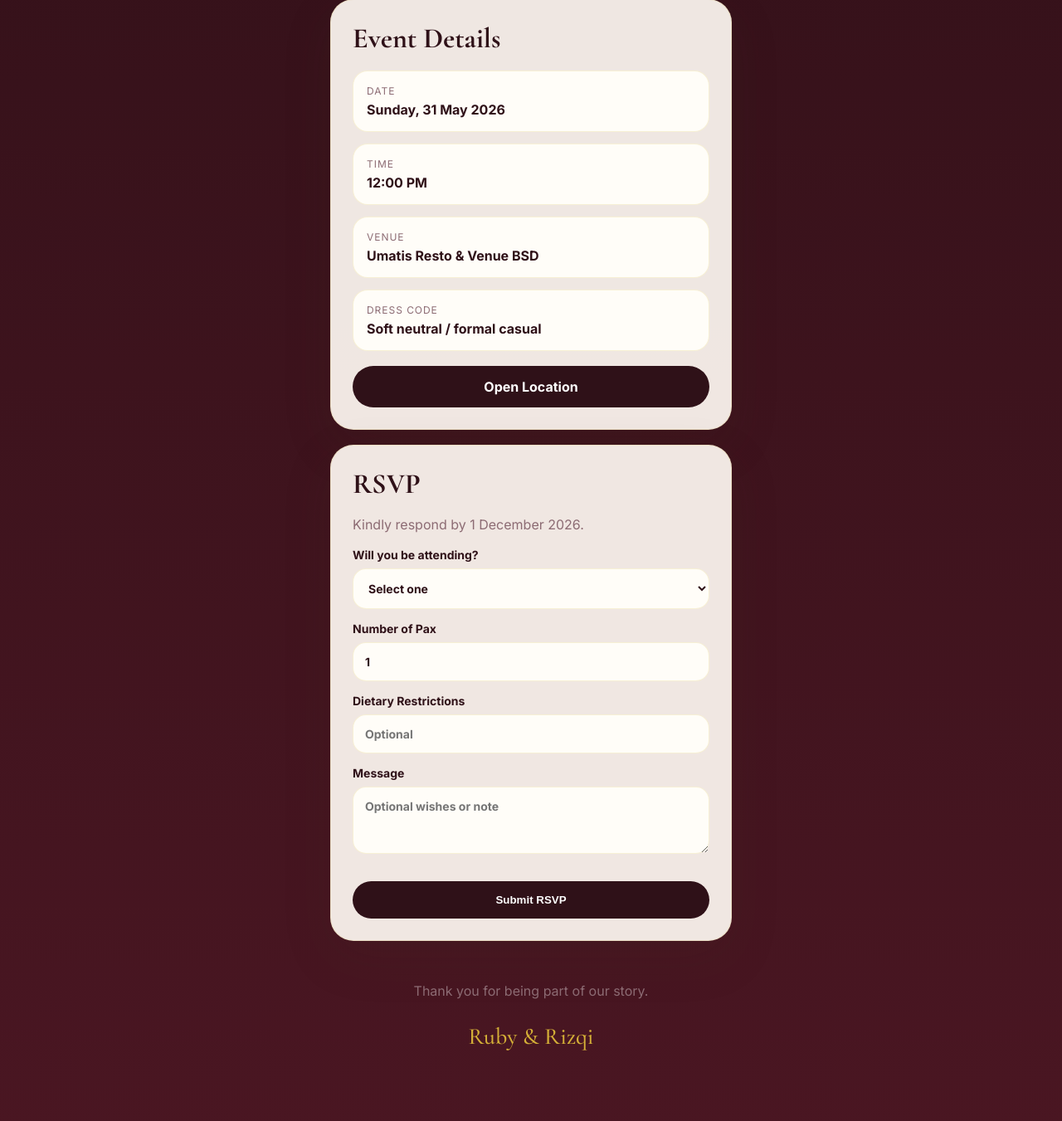
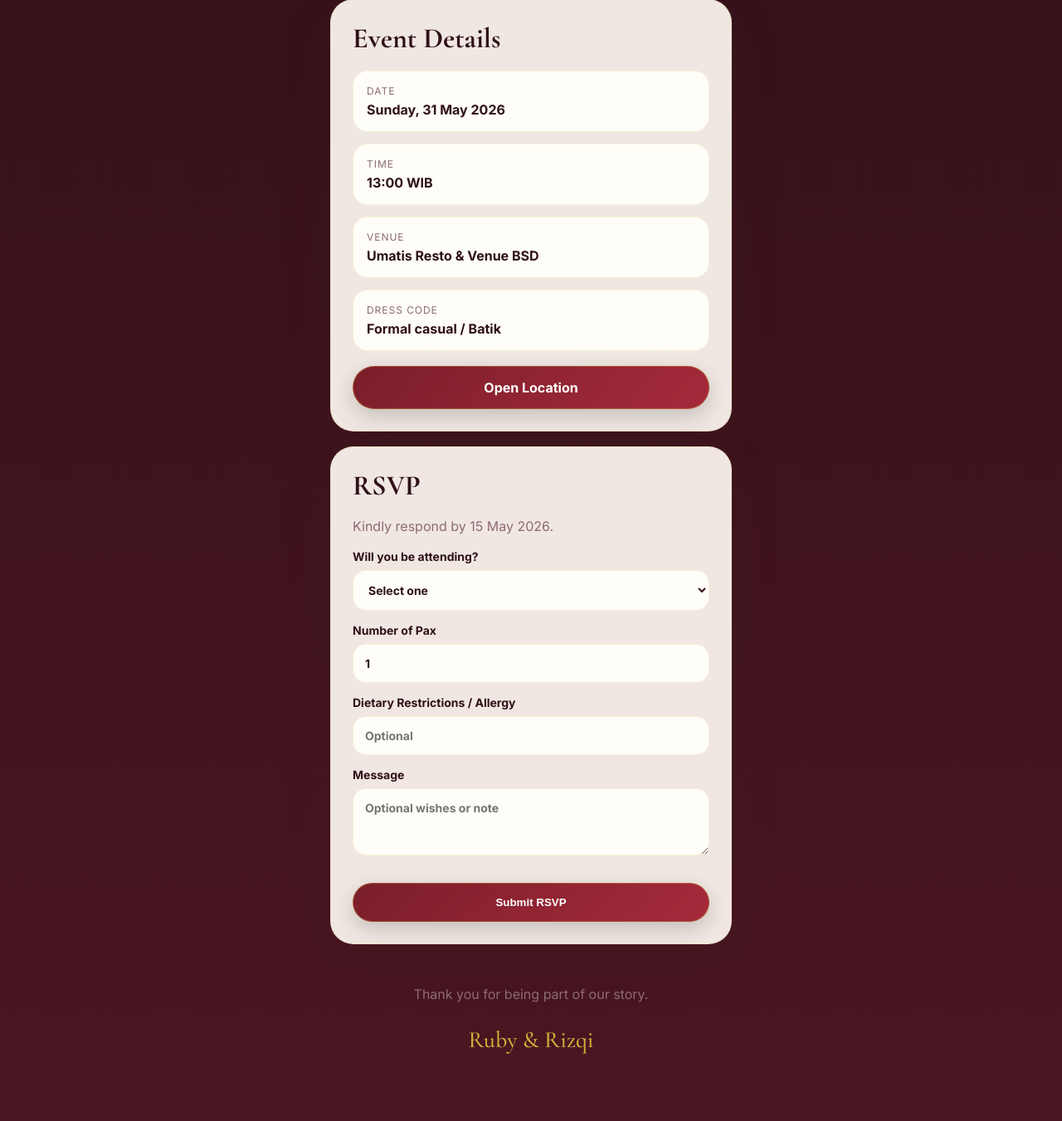
Before and after one commit to rizfebriansyah/engagement-invitation, a Flask app: page / in a window 1280 px wide. Shown: the part 819-2170 px from the top of the page at 83% size. Run offline with Flask 3, Linux system fonts and the light colour scheme; data that the repository does not hold is empty; some libraries are stand-ins or nearby versions.

Commit message:
Updated css further

```diff
--- a/static/styles.css
+++ b/static/styles.css
@@ -76,7 +76,7 @@ h1 {
 
 h1 span {
   /* color: var(--gold); */
-  color: #d4af37;
+  color: #875a28;
   font-size: 42px;
 }
 
@@ -134,12 +134,14 @@ button,
   border: none;
   border-radius: 999px;
   padding: 15px 18px;
-  background: var(--ink);
+  background: linear-gradient(135deg, #7b1e2b, #a52a3a);
   color: white;
   text-decoration: none;
   text-align: center;
   font-weight: 700;
   cursor: pointer;
+  border: 1px solid rgba(212,175,55,0.35);
+  box-shadow: 0 8px 24px rgba(0,0,0,0.18);
 }
 
 form {
--- a/templates/index.html
+++ b/templates/index.html
@@ -27,7 +27,7 @@
         </div>
         <div>
           <span>Time</span>
-          <strong>12:00 PM</strong>
+          <strong>13:00 WIB</strong>
         </div>
         <div>
           <span>Venue</span>
@@ -35,7 +35,7 @@
         </div>
         <div>
           <span>Dress Code</span>
-          <strong>Soft neutral / formal casual</strong>
+          <strong>Formal casual / Batik</strong>
         </div>
       </div>
       <a class="map-btn" href="https://maps.app.goo.gl/awZWAcZssKASZrak8" target="_blank">Open Location</a>
@@ -43,7 +43,7 @@
 
     <section class="rsvp card">
       <h2>RSVP</h2>
-      <p class="small">Kindly respond by 1 December 2026.</p>
+      <p class="small">Kindly respond by 15 May 2026.</p>
 
       <form action="/rsvp" method="POST">
           <input type="hidden" name="family_slug" value="{{ family_slug }}" />
@@ -74,7 +74,7 @@
         </label>
 
         <label>
-          Dietary Restrictions
+          Dietary Restrictions / Allergy
           <input type="text" name="dietary" placeholder="Optional" />
         </label>
 
```
